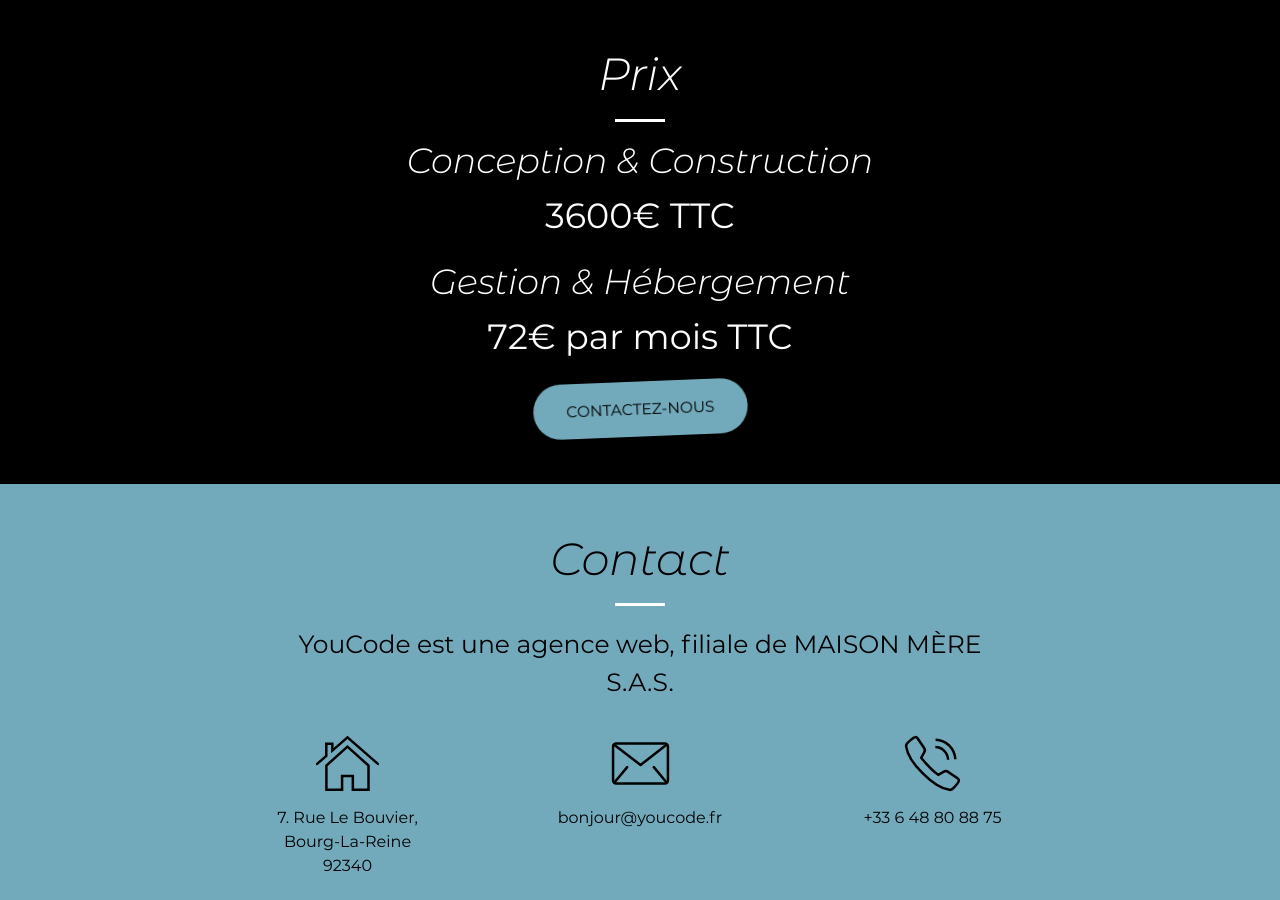
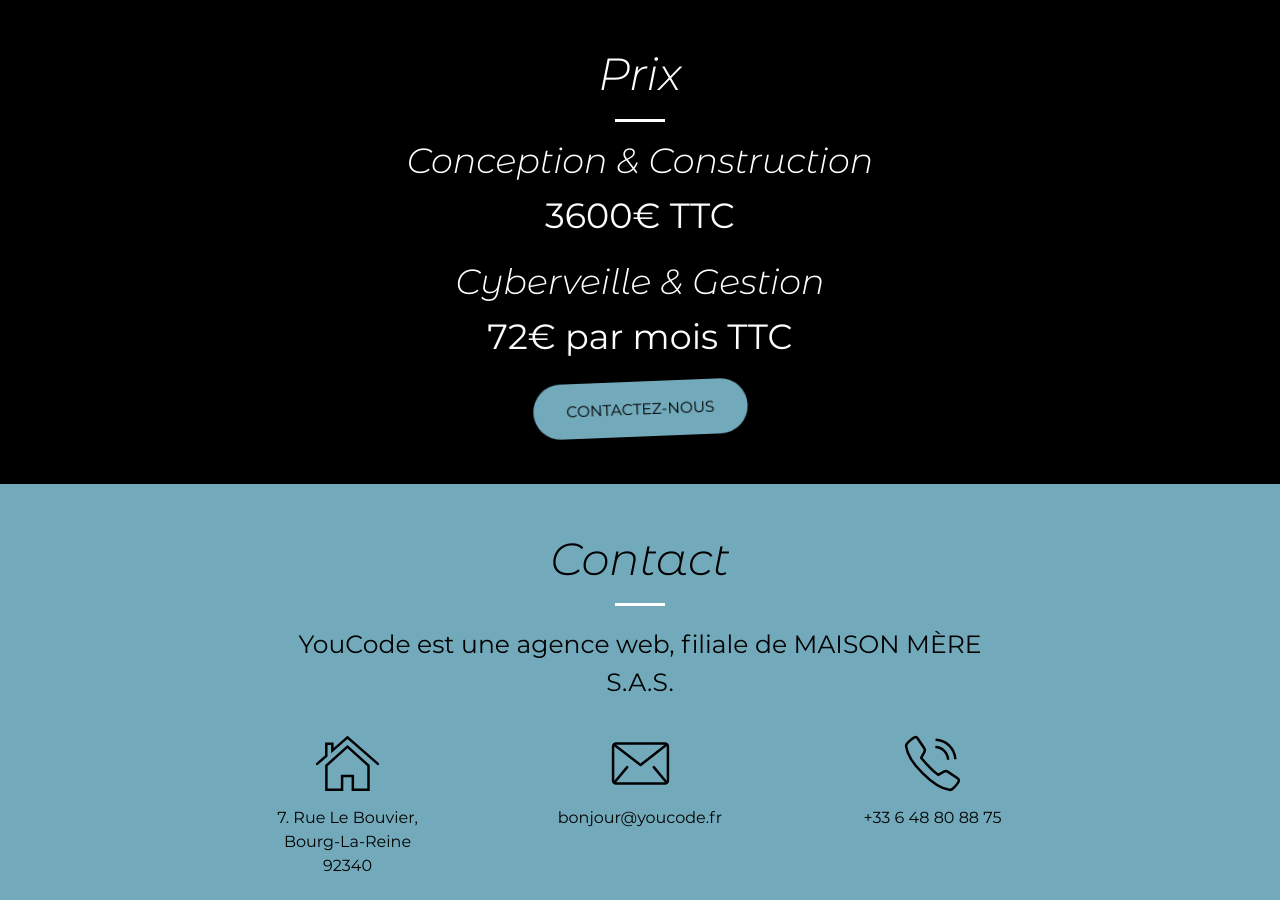
Before and after one commit to Balaiseee/youcode-fr, a Jekyll site: the page built from index.html, in a window 1280 px wide and 900 px high, scrolled down 2007 px. Built offline with Jekyll 4.4.1, drawn with Linux system fonts in a browser that asks for light colours.

Commit message:
refactor: Improve UX

```diff
--- a/_includes/pricing.html
+++ b/_includes/pricing.html
@@ -5,7 +5,7 @@
       <hr />
       <h3>Conception & Construction</h3>
       <p class="glitch" data-text="3600€ TTC">3600€ TTC</p>
-      <h3>Gestion & Hébergement</h3>
+      <h3>Cyberveille & Gestion</h3>
       <p class="glitch" data-text="72€ par mois TTC">72€ par mois TTC</p>
       <a href="https://gfy0dyvoo3h.typeform.com/to/LNdOocGH" target="_blank" rel="noreferrer" class="btn btn-primary btn-xl animate__animated animate__tada animate__infinite">Contactez-nous</a>
     </div>
```
